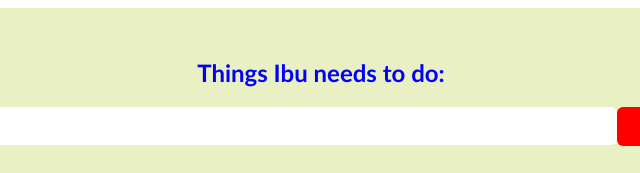
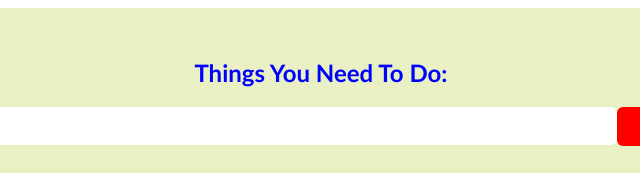
Before and after one commit to Ibrahim-Lashari/To-Do-List, a plain HTML site: page index.html in a window 1280 px wide. Shown: the top 173 px of the page, 319-959 px from the left. Drawn offline with Linux system fonts and the light colour scheme.

Commit message:
Update index.html

```diff
--- a/index.html
+++ b/index.html
@@ -9,7 +9,7 @@
 </head>
 <body>
     <div id="myDIV" class="header">
-        <h2>Things Ibu needs to do:</h2>
+        <h2>Things You Need To Do:</h2>
         <input type="text" id="myInput" placeholder="Title...">
         <span onclick="newElement()" class="addBtn">Add</span>
     </div>
```
